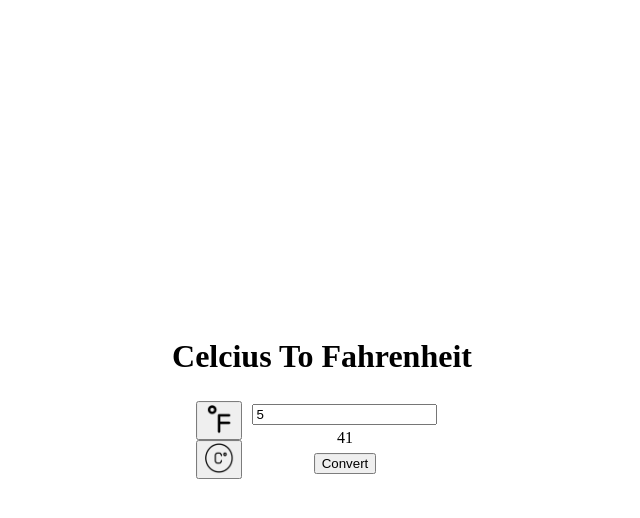
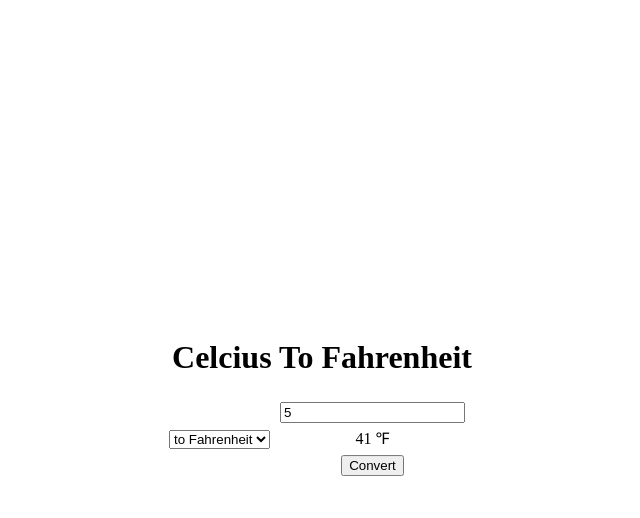
Before and after one commit to solocyberengineer/TemperatureConverter, a plain HTML site: page index.html in a window 1280 px wide. Both pictures are taken after typing "5" into the empty fields and a click on the button "Convert". Shown: the whole page, without its empty margins (318-958 px from the left). Drawn offline with Linux system fonts and the light colour scheme.

Commit message:
updated javascript

```diff
--- a/css/main.css
+++ b/css/main.css
@@ -14,6 +14,9 @@ form {
 }
 [type='number']{
     margin-inline: 10px;
+}
+#title {
+    text-align: center;
 }
 #calc {
     display: flex;
--- a/index.html
+++ b/index.html
@@ -11,8 +11,12 @@
             <h1 id="title">Celcius To Fahrenheit</h1>
             <div id="calc">
                 <div>
-                    <button type="button" data-submit="fahrenheit"><img src="./icons/fahrenheit.png" alt=""></button>
-                    <button type="button" data-submit="celcius"><img src="./icons/celcius.png" alt=""></button>
+                    <select name="" id="">
+                        <option value="fahrenheit">to Fahrenheit</option>
+                        <option value="celcius">to Celcius</option>
+                    </select>
+                    <!-- <button type="button" data-submit="fahrenheit"><img src="./icons/fahrenheit.png" alt=""></button>
+                    <button type="button" data-submit="celcius"><img src="./icons/celcius.png" alt=""></button> -->
                 </div>
                 <div>
                     <div>
--- a/js/main.js
+++ b/js/main.js
@@ -10,28 +10,19 @@ function fahrenheitToCelcius(degrees){
 
 let title = document.getElementById('title');
 
-let celcius = document.querySelector('[data-submit="celcius"]');
-let fahrenheit = document.querySelector('[data-submit="fahrenheit"]');
+// let celcius = document.querySelector('[data-submit="celcius"]');
+// let fahrenheit = document.querySelector('[data-submit="fahrenheit"]');
 let convert = document.querySelector('[data-submit="convert"]');
+let selector = document.querySelector('select');
 
-convert.setAttribute('conversion', 'fahrenheit')
-
-celcius.onclick = function(){
-    title.textContent = 'Farenheit To Celcius'
-    convert.setAttribute('conversion', 'celcius')
-}
-fahrenheit.onclick = function(){
-    title.textContent = 'Celcius To Fahrenheit'
-    convert.setAttribute('conversion', 'fahrenheit')
-}
 convert.onclick = function(){
     let degrees = document.querySelector('[data="output"]');
     let input = document.querySelector('[type="number"]');
 
-    if( convert.getAttribute('conversion') == 'fahrenheit' ){
-        degrees.textContent = celciusToFahrenheit( parseInt(input.value) );
+    if( selector.value == 'fahrenheit' ){
+        degrees.textContent = celciusToFahrenheit( parseInt(input.value) ) + ' ℉' ;
     }
-    if( convert.getAttribute('conversion') == 'celcius' ){
-        degrees.textContent = fahrenheitToCelcius( parseInt(input.value) );
+    if( selector.value == 'celcius' ){
+        degrees.textContent = fahrenheitToCelcius( parseInt(input.value) ) + ' ℃';
     }
 }
```
